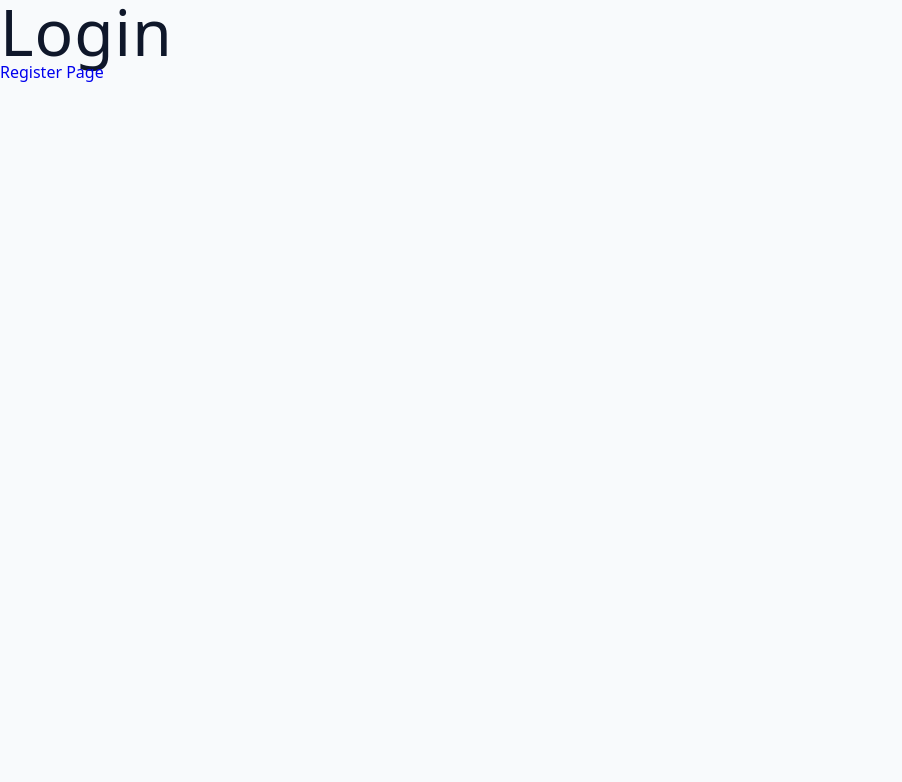
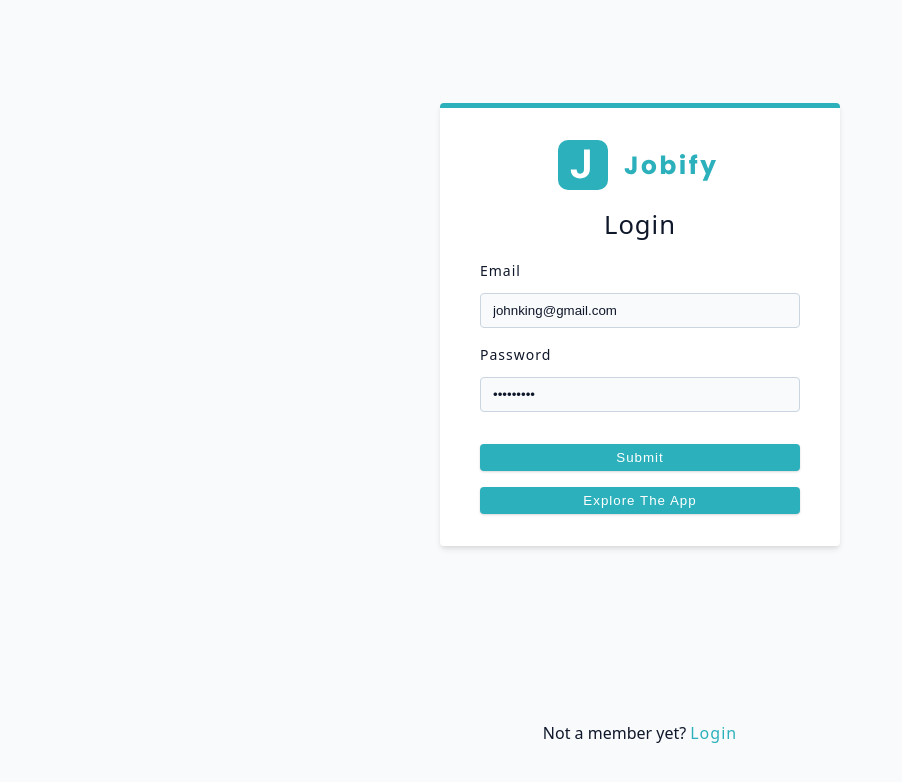
Before and after one commit to unorjikingsley/Jobbs_App, a React (Vite) app: page /login in a window 1280 px wide. Shown: the top 782 px of the page, without its empty margins (0-902 px from the left). Built offline with nearby package versions, Linux system fonts and the light colour scheme.

Commit message:
Setup login page and sytle

```diff
--- a/src/assets/wrappers/RegisterAndLoginPage.js
+++ b/src/assets/wrappers/RegisterAndLoginPage.js
@@ -9,22 +9,27 @@
     margin: 0 auto;
     margin-bottom: 1.38rem;
   }
+
   .form {
     max-width: 400px;
     border-top: 5px solid var(--primary-500);
   }
+
   h4 {
     text-align: center;
     margin-bottom: 1.38rem;
   }
+
   p {
     margin-top: 1rem;
     text-align: center;
     line-height: 1.5;
   }
+
   .btn {
     margin-top: 1rem;
   }
+
   .member-btn {
     color: var(--primary-500);
     letter-spacing: var(--letter-spacing);
--- a/src/pages/Login.jsx
+++ b/src/pages/Login.jsx
@@ -1,11 +1,42 @@
-import { Link } from 'react-router-dom';
+import { Link } from 'react-router-dom'
+import Wrapper from '../assets/wrappers/RegisterAndLoginPage'
+import { FormRow, Logo } from '../components'
 
 const Login = () => {
   return (
-    <div>
-      <h1>Login</h1>
-      <Link to="/register">Register Page</Link>
-    </div>
+    <Wrapper>
+      <form className="form">
+        <Logo />
+        <h4>Login</h4>
+        <FormRow
+          type="email"
+          name="email"
+          labelText="Email"
+          defaultValue="johnking@gmail.com"
+        />
+        <FormRow
+          type="password"
+          name="password"
+          labelText="Password"
+          defaultValue="secret123"
+        />
+
+        <button type="submit" className="btn btn-block">
+          submit
+        </button>
+        <button type="button" className="btn btn-block">
+          explore the app
+        </button>
+      </form>
+
+      <p>
+        Not a member yet?
+        <Link to="/register" className="member-btn">
+          Login
+        </Link>
+      </p>
+    </Wrapper>
   )
 }
+
 export default Login
```
